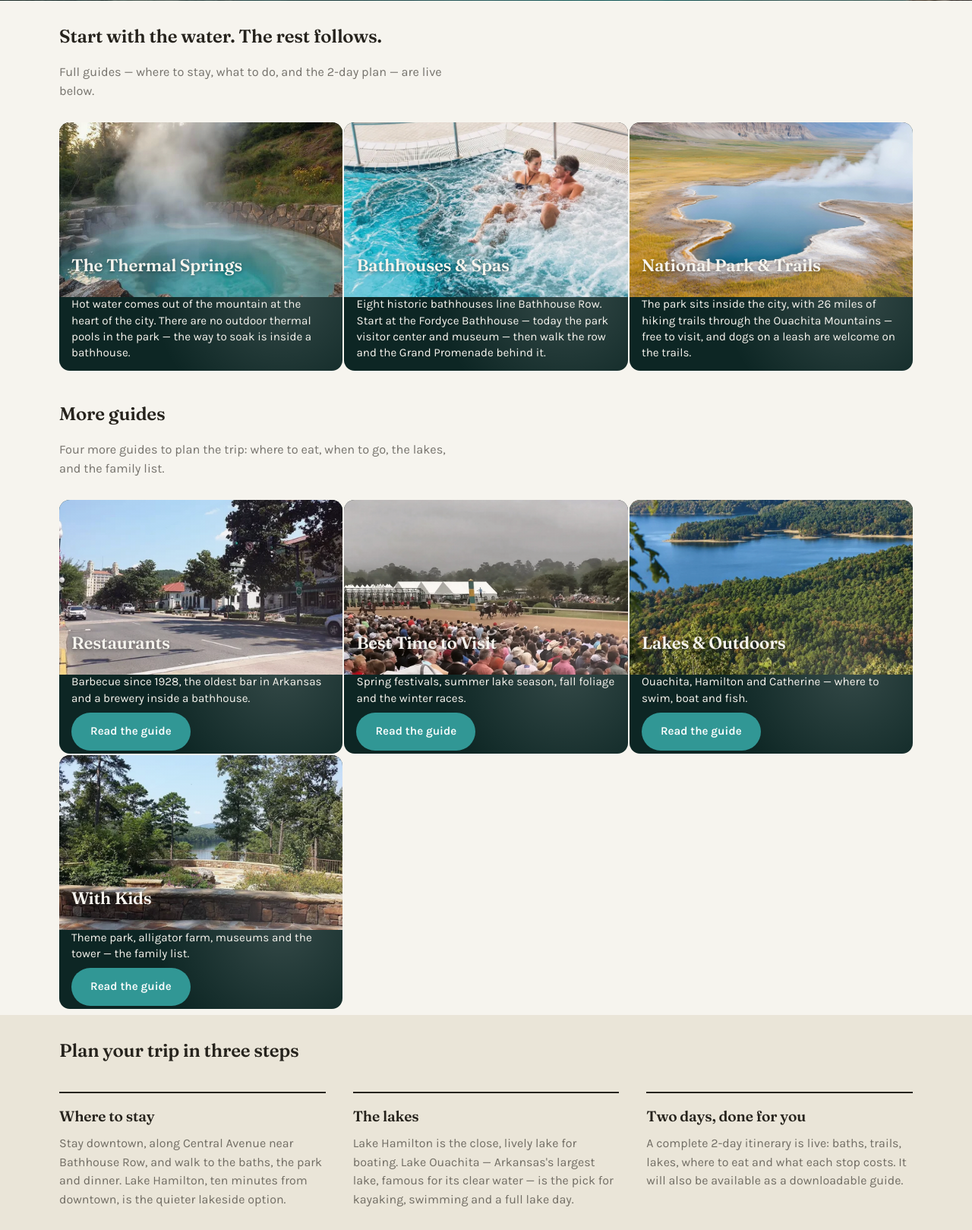
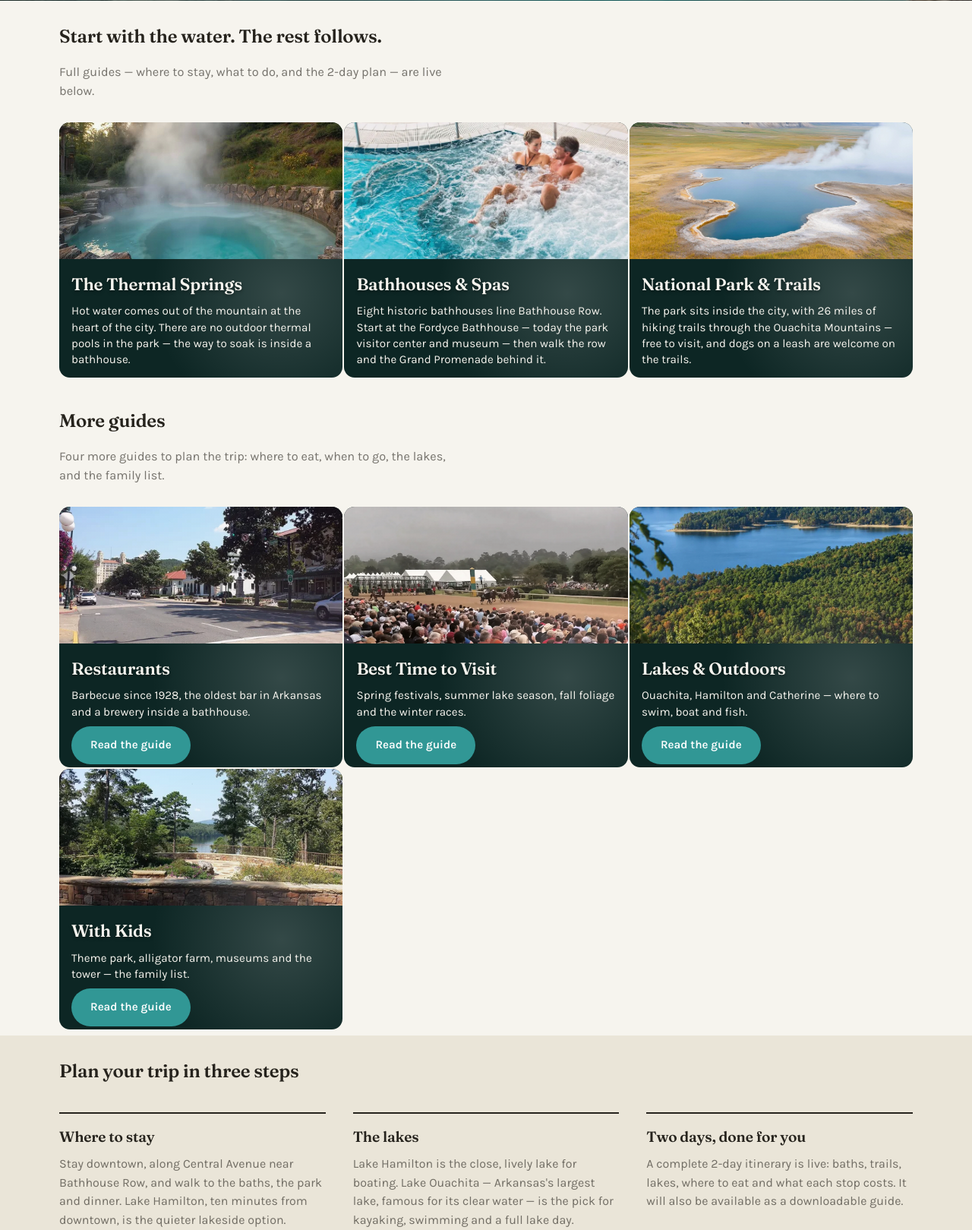
Before and after one commit to robguter/HotSprings, a PHP site: page /index.php in a window 1280 px wide. Shown: the part 636-2255 px from the top of the page at 76% size. Run offline with PHP 8.4, Linux system fonts and the light colour scheme; some libraries are stand-ins or nearby versions; grey boxes are pictures that could not be loaded.

Commit message:
La del Indio 3

```diff
--- a/pubs/css/style.css
+++ b/pubs/css/style.css
@@ -199,9 +199,9 @@ button{ font-family:inherit; cursor:pointer; }
   position: relative;
   overflow: hidden;
   border-radius: var(--radius-m);
-  /* El título queda DENTRO de la foto con foto visible debajo: empieza a 171px,
-     mide 35px y deja 24px de foto antes del párrafo, que arranca justo donde termina la foto (230px) */
-  padding: calc(155px + var(--space-2)) var(--space-2) .25rem;
+  /* La foto queda LIMPIA arriba; el título y el párrafo van en el fondo oscuro,
+     debajo de la foto: el contenido empieza 16px después de que termina la foto (180px) */
+  padding: calc(180px + var(--space-2)) var(--space-2) .25rem;
   color: var(--mist);
   background: var(--deep-teal-2);
   min-height: 0;
@@ -218,7 +218,7 @@ button{ font-family:inherit; cursor:pointer; }
 .spring-panel::before {
   content: '';
   position: absolute;
-  top: 0; left: 0; right: 0; height: 230px;
+  top: 0; left: 0; right: 0; height: 180px;
   z-index: -1;
   /* Mezclamos tu color base con un degradado que se va haciendo negro abajo para rescatar las letras blancas */
   background: var(--panel-bg);
@@ -227,12 +227,12 @@ button{ font-family:inherit; cursor:pointer; }
 }
 
 /* Foto más alta solo para el panel de Oaklawn (el resto queda en 190px) */
-.spring-panel--alta::before { height: 440px; }
-.spring-panel--alta { padding-top: calc(365px + var(--space-2)); }
+.spring-panel--alta::before { height: 360px; }
+.spring-panel--alta { padding-top: calc(360px + var(--space-2)); }
 
 /* Le damos un espacio ordenado al título con respecto al párrafo */
 .spring-panel h3 {
-  margin: 0 0 1.5rem 0; /* 24px de foto visible entre el título y el párrafo */
+  margin: 0 0 var(--space-1) 0; /* Título junto al párrafo, en el fondo oscuro */
   font-size: 1.4rem;
   font-weight: 700;
   text-shadow: 0 2px 4px rgba(0,0,0,0.4); /* Le da un sutil relieve al título */
@@ -660,3 +660,21 @@ a.tarjeta-slider {
 .hero--video .wrap{ position:relative; z-index:2; display:block; width:100%; }
 .hero--video .columna-texto{ max-width:620px; }
 @media (max-width:720px){ .hero--video{ min-height:480px; } }
+
+
+/* --- NUEVA CONFIGURACIÓN DE VARIABLES CON IMÁGENES DE FONDO ---
+.spring-panel--belleza {
+  --panel-bg: linear-gradient(155deg, rgba(173, 109, 101, 0.5), rgba(120, 54, 43, 0.6)),
+              url('../images/belleza/belleza_01.webp');
+}
+
+.spring-panel--hogar {
+  --panel-bg: linear-gradient(155deg, rgba(215, 154, 62, 0.5), rgba(169, 106, 30, 0.6)),
+              url('../images/hogar/hogar_06.webp');
+}
+
+.spring-panel--vida {
+  --panel-bg: linear-gradient(155deg, rgba(106, 178, 168, 0.5), rgba(31, 89, 81, 0.6)),
+              url('../images/vida/vida_01.webp');
+}
+ */
```
